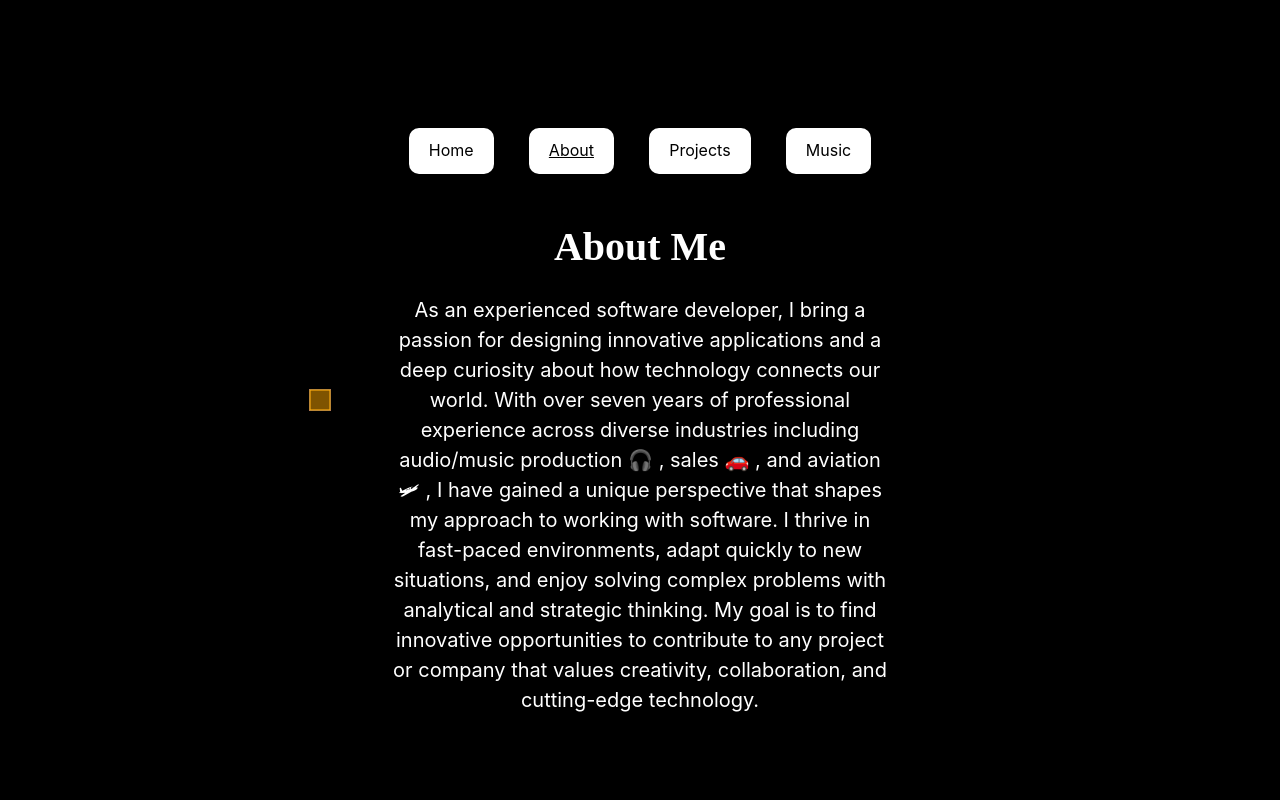
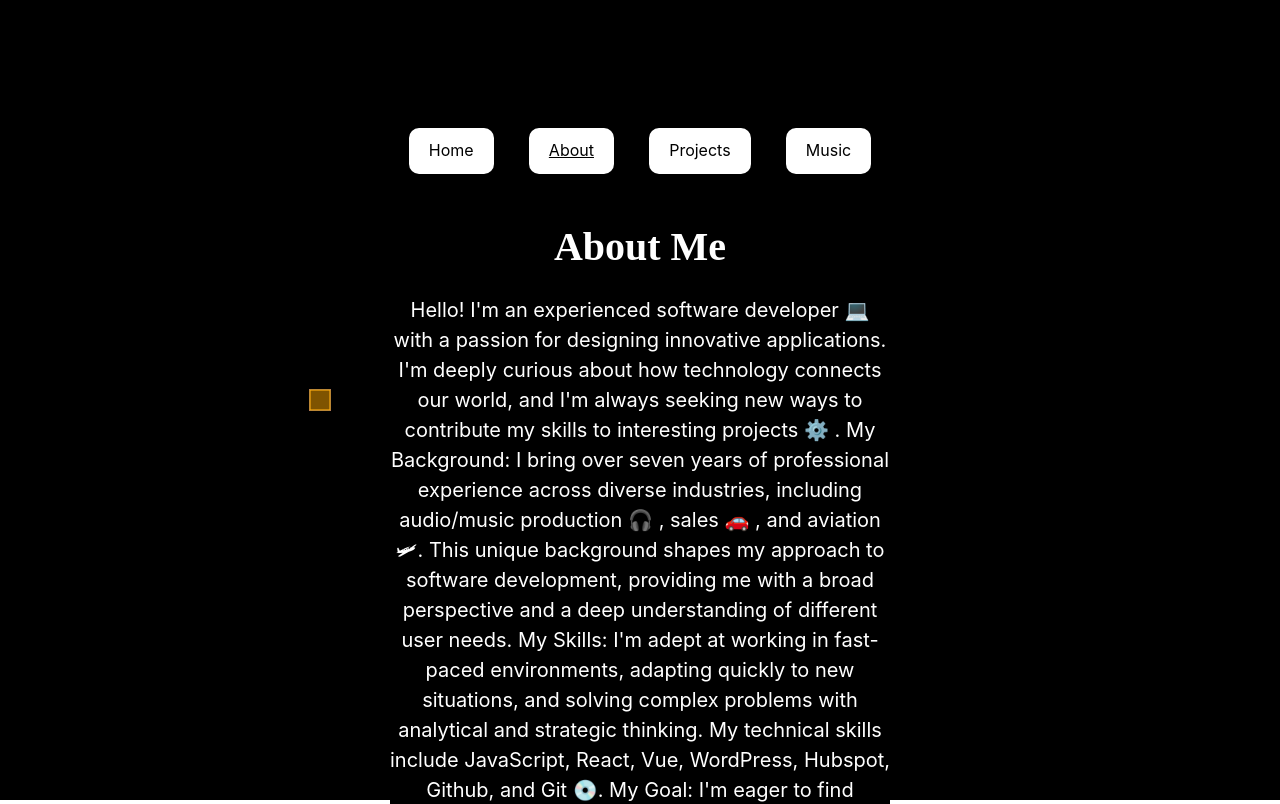
Before and after one commit to zmprunella/Portfolio-Home, a React (Create React App) app: page /about in a window 1280 px wide. Shown: the top 804 px of the page. Built offline with nearby package versions, Linux system fonts and the light colour scheme; a web font is replaced by a local one.

Commit message:
bio update

```diff
--- a/src/components/About.js
+++ b/src/components/About.js
@@ -6,16 +6,22 @@ const About = () => {
     <section className="about">
       <h2>About Me</h2>
       <p>
-        As an experienced software developer, I bring a passion for designing
-        innovative applications and a deep curiosity about how technology
-        connects our world. With over seven years of professional experience
-        across diverse industries including audio/music production 🎧 , sales 🚗
-        , and aviation 🛩 , I have gained a unique perspective that shapes my
-        approach to working with software. I thrive in fast-paced environments,
-        adapt quickly to new situations, and enjoy solving complex problems with
-        analytical and strategic thinking. My goal is to find innovative
-        opportunities to contribute to any project or company that values
-        creativity, collaboration, and cutting-edge technology.
+        Hello! I'm an experienced software developer 💻 with a passion for
+        designing innovative applications. I'm deeply curious about how
+        technology connects our world, and I'm always seeking new ways to
+        contribute my skills to interesting projects ⚙️ . My Background: I bring
+        over seven years of professional experience across diverse industries,
+        including audio/music production 🎧 , sales 🚗 , and aviation 🛩. This
+        unique background shapes my approach to software development, providing
+        me with a broad perspective and a deep understanding of different user
+        needs. My Skills: I'm adept at working in fast-paced environments,
+        adapting quickly to new situations, and solving complex problems with
+        analytical and strategic thinking. My technical skills include
+        JavaScript, React, Vue, WordPress, Hubspot, Github, and Git 💿. My Goal:
+        I'm eager to find opportunities where I can contribute creatively and
+        collaboratively to projects that value cutting-edge technology. If
+        you're looking for a developer who can bring a fresh perspective and a
+        strong technical skillset, let's connect! ☀️
       </p>
     </section>
   );
```
